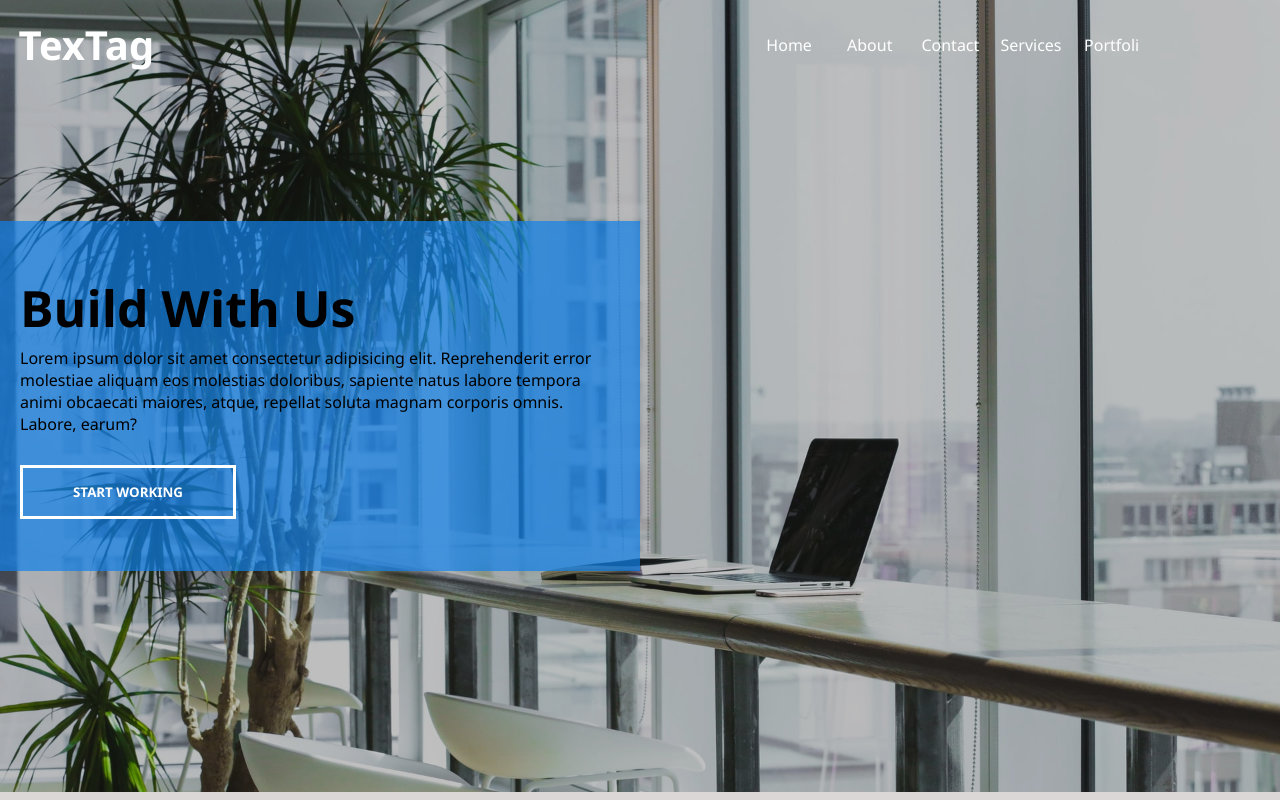
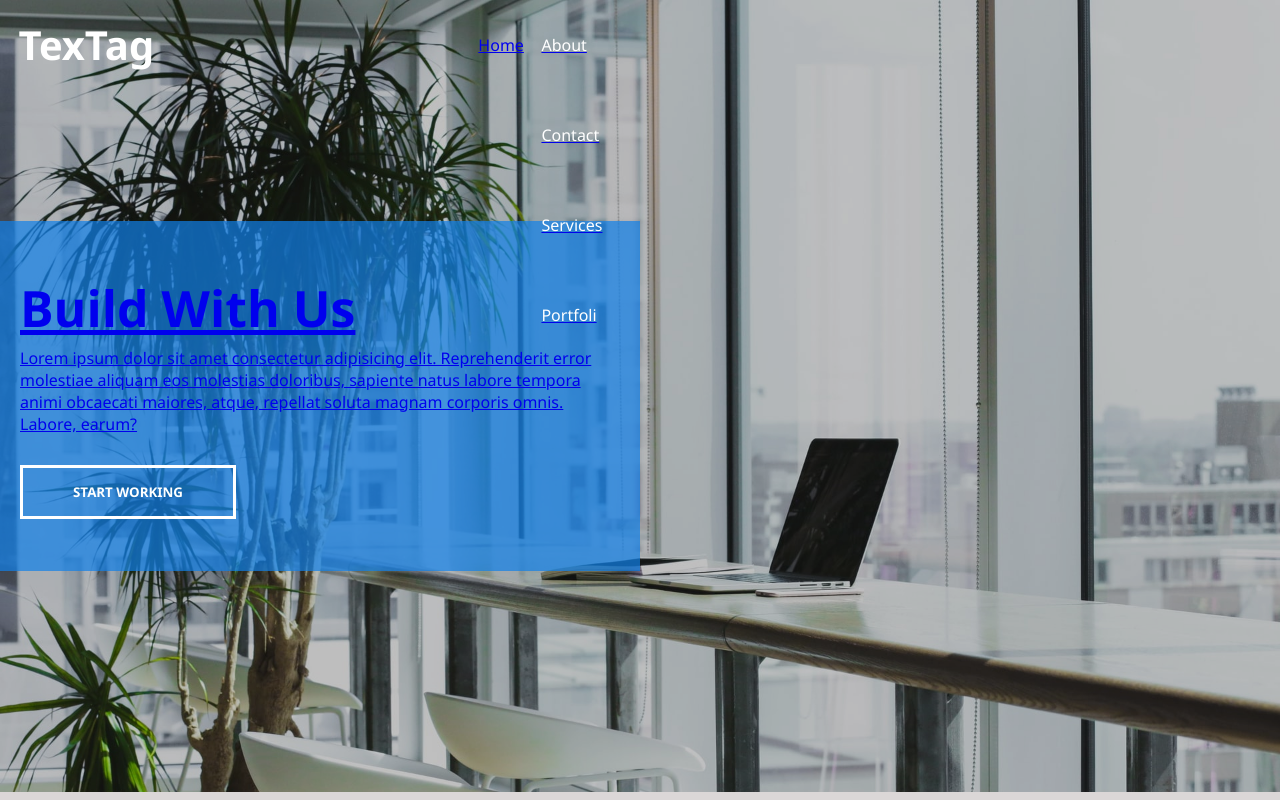
Before and after one commit to Rohit6458/TexTag-Moving-Of-Open-World, a plain HTML site: page index.html in a window 1280 px wide. Shown: the top 800 px of the page. Drawn offline with Linux system fonts and the light colour scheme.

Commit message:
Update index.html

```diff
--- a/index.html
+++ b/index.html
@@ -10,7 +10,7 @@
             <div class="container head_container">
                 <div class="logo">TexTag</div>
                 <div class="nav">
-                    <div class="nav-item">Home</div>
+                    <div class="nav-item"><a href="https://rohit6458.github.io/TexTag-Moving-Of-Open-World/",target="_blank">Home</div>
                     <div class="nav-item">About</div>
                     <div class="nav-item">Contact</div>
                     <div class="nav-item">Services</div>
```
